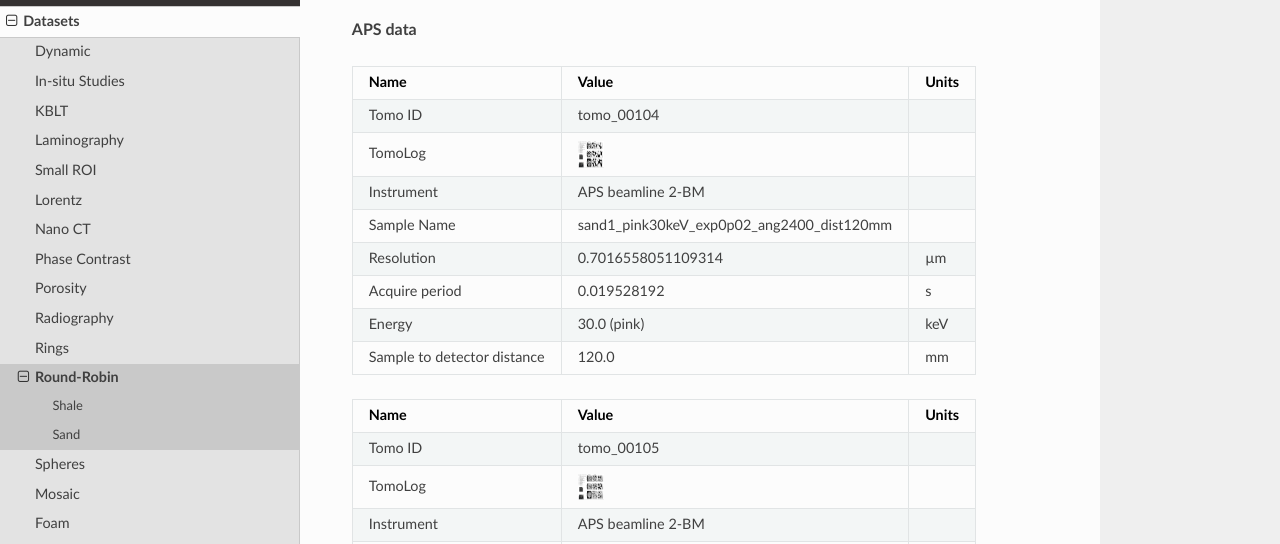
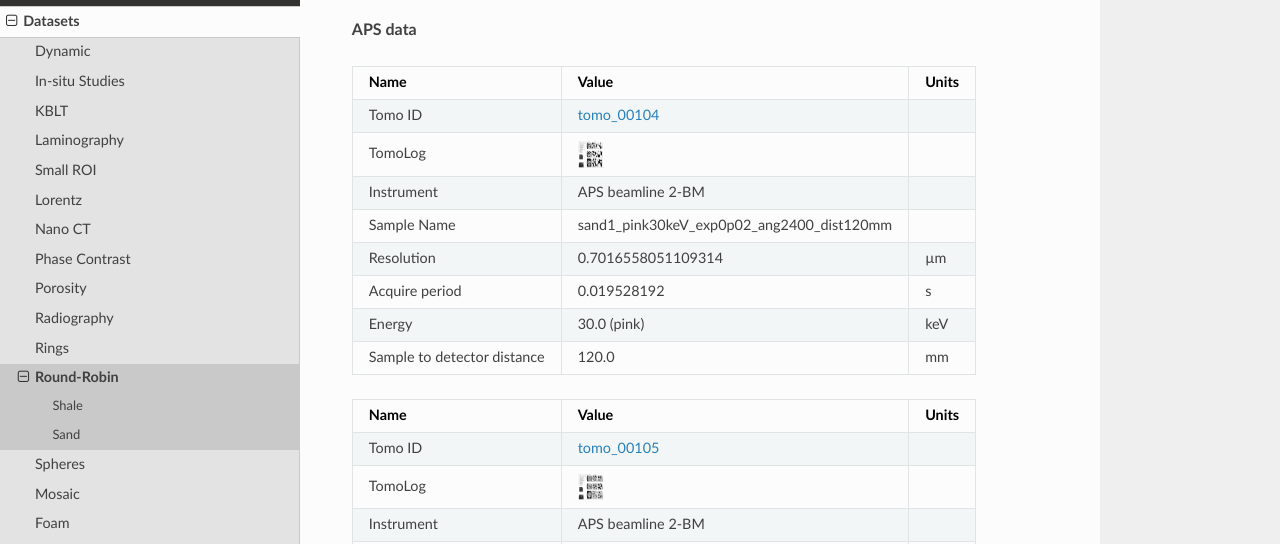
Before and after one commit to tomography/tomobank, a Sphinx documentation site: the page built from docs/source/data/docs.data.roundrobin.rst, in a window 1280 px wide and 900 px high, scrolled down 1537 px. Shown: the part 151-695 px from the top of the window. Built offline with Sphinx 7.4.7 and the Read the Docs theme 3.1.0, drawn with Linux system fonts in a browser that asks for light colours; cross-references to code outside the pages are shown as plain code.

Commit message:
fixed donwload link

```diff
--- a/docs/source/data/docs.data.roundrobin.rst
+++ b/docs/source/data/docs.data.roundrobin.rst
@@ -90,7 +90,7 @@ A second round-robin data set consisiting in a sand sample was acquire at the AP
 +----------------------------+-------------------------------------------+---------+
 | Name                       | Value                                     | Units   |
 +============================+===========================================+=========+
-| Tomo ID                    | tomo_00104                                |         |
+| Tomo ID                    | tomo_00104_                               |         |
 +----------------------------+-------------------------------------------+---------+
 | TomoLog                    | |d00104|                                  |         |
 +----------------------------+-------------------------------------------+---------+
@@ -111,7 +111,7 @@ A second round-robin data set consisiting in a sand sample was acquire at the AP
 +----------------------------+-------------------------------------------+---------+
 | Name                       | Value                                     | Units   |
 +============================+===========================================+=========+
-| Tomo ID                    | tomo_00105                                |         |
+| Tomo ID                    | tomo_00105_                               |         |
 +----------------------------+-------------------------------------------+---------+
 | TomoLog                    | |d00105|                                  |         |
 +----------------------------+-------------------------------------------+---------+
@@ -132,7 +132,7 @@ A second round-robin data set consisiting in a sand sample was acquire at the AP
 +----------------------------+-------------------------------------------+---------+
 | Name                       | Value                                     | Units   |
 +============================+===========================================+=========+
-| Tomo ID                    | tomo_00106                                |         |
+| Tomo ID                    | tomo_00106_                               |         |
 +----------------------------+-------------------------------------------+---------+
 | TomoLog                    | |d00106|                                  |         |
 +----------------------------+-------------------------------------------+---------+
@@ -153,7 +153,7 @@ A second round-robin data set consisiting in a sand sample was acquire at the AP
 +----------------------------+-------------------------------------------+---------+
 | Name                       | Value                                     | Units   |
 +============================+===========================================+=========+
-| Tomo ID                    | tomo_00107                                |         |
+| Tomo ID                    | tomo_00107_                               |         |
 +----------------------------+-------------------------------------------+---------+
 | TomoLog                    | |d00107|                                  |         |
 +----------------------------+-------------------------------------------+---------+
```
